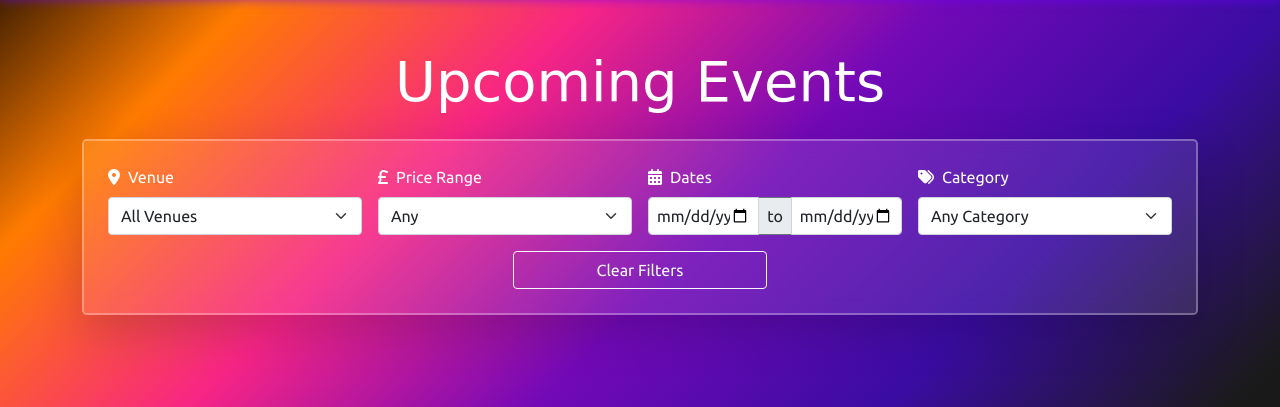
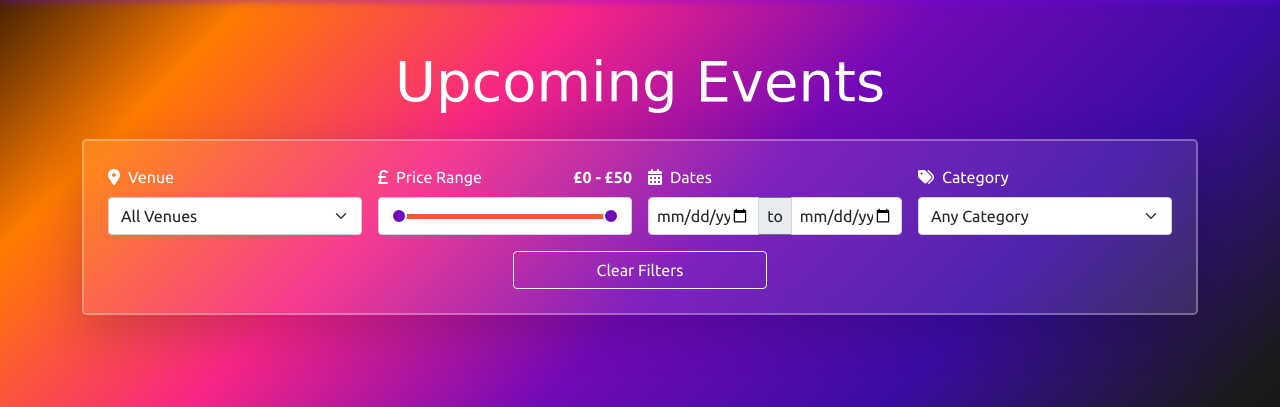
Before and after one commit to Twistar12/WebDev, a Flask app: template templates/events.html in a window 1280 px wide. Shown: the part 97-504 px from the top of the page. Run offline with Flask 3, Linux system fonts and the light colour scheme; the template is opened without the code that fills it: most values are stand-ins (such as "Sample title", 1, 10 or a date in 2020); some libraries are stand-ins or nearby versions; some web fonts are replaced.

Commit message:
Add event card images and implement price range slider for event filtering in events.html

```diff
--- a/templates/events.html
+++ b/templates/events.html
@@ -77,53 +77,65 @@
       transform: scale(1.02);
     }
 
-    /* Range Slider Styling */
+    /* Box to enclose the slider - mimics Bootstrap form fields */
+    .slider-box {
+      display: flex;
+      align-items: center;
+      height: 38px; /* Standard Bootstrap form height */
+      padding: 0 12px;
+      background-color: #fff; /* Match your other fields' background */
+      border: 1px solid #ced4da; /* Standard Bootstrap border */
+      border-radius: 0.25rem;
+      width: 100%;
+    }
+
+    /* Container for the range inputs inside the box */
     .price-input-container {
       width: 100%;
       position: relative;
-      height: 40px;
+      height: 5px; /* Height of the track */
     }
+
     .price-input-container input[type="range"] {
       position: absolute;
       width: 100%;
       height: 5px;
-      top: 50%;
-      transform: translateY(-50%);
+      top: 0;
       background: none;
       pointer-events: none;
       -webkit-appearance: none;
       appearance: none;
     }
-    /* Style the handles for Chrome/Safari */
+
+    /* Styling the handles (thumbs) */
     input[type="range"]::-webkit-slider-thumb {
-      height: 18px;
-      width: 18px;
+      height: 16px;
+      width: 16px;
       border-radius: 50%;
-      background: #f72585; /* BCE Pink */
+      background: #7209b7;
       pointer-events: auto;
       -webkit-appearance: none;
       cursor: pointer;
       border: 2px solid #fff;
-      box-shadow: 0 0 5px rgba(0,0,0,0.3);
     }
-    /* Style the handles for Firefox */
+
     input[type="range"]::-moz-range-thumb {
-      height: 18px;
-      width: 18px;
+      height: 16px;
+      width: 16px;
       border-radius: 50%;
-      background: #f72585;
+      background: #7209b7;
       pointer-events: auto;
       cursor: pointer;
       border: 2px solid #fff;
     }
-    /* The track background */
+
+    /* The visual track line */
     .slider-track {
       width: 100%;
       height: 5px;
       position: absolute;
-      top: 50%;
-      transform: translateY(-50%);
-      background-color: rgba(255,255,255,0.2);
+      top: 0;
+      background-color: #dee2e6; /* Light grey track */
       border-radius: 5px;
     }
   </style>
@@ -151,15 +163,18 @@
       </div>
 
       <div class="col-md-6 col-lg-3">
-        <label for="priceFilter" class="form-label"><i class="fa-solid fa-sterling-sign me-2"></i>Price Range</label>
-        <select class="form-select" name="price_range" id="priceFilter">
-          <option value="">Any</option>
-          <option value="free" {% if request.args.get('price_range') == 'free' %}selected{% endif %}>Free</option>
-          <option value="low" {% if request.args.get('price_range') == 'low' %}selected{% endif %}>£0 - £20</option>
-          <option value="mid" {% if request.args.get('price_range') == 'mid' %}selected{% endif %}>£20 - £50</option>
-          <option value="high" {% if request.args.get('price_range') == 'high' %}selected{% endif %}>£50+</option>
-        </select>
-      </div>
+          <label class="form-label d-flex justify-content-between">
+            <span><i class="fa-solid fa-sterling-sign me-2"></i>Price Range</span>
+            <span id="priceLabel" class="fw-bold">£0 - £50</span>
+          </label>
+          <div class="slider-box">
+            <div class="price-input-container">
+              <div class="slider-track" id="track"></div>
+              <input type="range" id="minPrice" min="0" max="50" value="0" step="5">
+              <input type="range" id="maxPrice" min="0" max="50" value="50" step="5">
+            </div>
+          </div>
+        </div>
 
       <div class="col-md-6 col-lg-3">
         <label for="dateFilter" class="form-label"><i class="fa-solid fa-calendar-days me-2"></i>Dates</label>
@@ -231,13 +246,30 @@
     const dataBridgeText = document.getElementById('events-data-bridge').textContent;
     const fetchedEvents = JSON.parse(dataBridgeText);
 
-    const staticImgPath = "{{ url_for('static', filename='img/venue_carousel/') }}";
+    const staticImgPath = "{{ url_for('static', filename='img/event_cards/') }}";
 
     // Move modal to body to prevent stacking context issues (dark unclickable screen)
     document.body.appendChild(document.getElementById("eventModal"));
 
     // Insert event cards in .container with #eventsContainer
     const container = document.getElementById("eventsContainer");
+
+    // Slider logic
+    const minSlider = document.getElementById("minPrice");
+    const maxSlider = document.getElementById("maxPrice");
+    const track = document.getElementById("track");
+
+    function updateTrack() {
+      const min = parseInt(minSlider.value);
+      const max = parseInt(maxSlider.value);
+
+      // Calculate percentage positions for the track fill
+      const percent1 = (min / minSlider.max) * 100;
+      const percent2 = (max / maxSlider.max) * 100;
+
+      // Update the track background using a linear gradient
+      track.style.background = `linear-gradient(to right, #dee2e6 ${percent1}%, #FC5637 ${percent1}%, #FC5637 ${percent2}%, #dee2e6 ${percent2}%)`;
+    }
 
     function renderEvents(list) {
       container.innerHTML = "";
@@ -325,22 +357,33 @@
 
     function filterEvents() {
       const venue = document.getElementById("venueFilter").value;
-      const price = document.getElementById("priceFilter").value;
       const startDate = document.getElementById("dateFilterStart").value;
       const endDate = document.getElementById("dateFilterEnd").value;
       const category = document.getElementById("categoryFilter").value;
 
+      let minPrice = parseInt(document.getElementById("minPrice").value);
+      let maxPrice = parseInt(document.getElementById("maxPrice").value);
+
+      if (minPrice > maxPrice) { // If sliders cross, swap values and update labels
+        [minPrice, maxPrice] = [maxPrice, minPrice];
+        document.getElementById("minPrice").value = minPrice;
+        document.getElementById("maxPrice").value = maxPrice;
+      }
+
+      updateTrack();
+      // Update label text
+      document.getElementById("priceLabel").textContent = `£${minPrice} - £${maxPrice}`;
+
       let filtered = fetchedEvents;
 
       if (venue) filtered = filtered.filter(e => e.venue === venue); // Check for filters applied and add only those satisfying the filter in 'filtered'
+      if (category) filtered = filtered.filter(e => e.category === category); // Filter events that satisfy the category
 
-      if (price) {
-        // parsefloat converts argument to string, parses it as a floating point number and returns the result or Nan if cannot be converted.
-        if (price === "free") filtered = filtered.filter(e => parseFloat(e.price) === 0);
-        else if (price === "low") filtered = filtered.filter(e => parseFloat(e.price) <= 20 && parseFloat(e.price) > 0);
-        else if (price === "mid") filtered = filtered.filter(e => parseFloat(e.price) > 20 && parseFloat(e.price) <= 50);
-        else if (price === "high") filtered = filtered.filter(e => parseFloat(e.price) > 50);
-      }
+      filtered = filtered.filter(e => {
+        const p = parseFloat(e.price.replace('£', '')); // Remove £ sign and parse price as float for comparison
+        return p >= minPrice && p <= maxPrice; // Check if event price is within selected range
+      });
+
       if (startDate && endDate) {
         filtered = filtered.filter(e => {
           const eventStart = new Date(e.date);
@@ -351,20 +394,26 @@
         });
       }
 
-      if (category) filtered = filtered.filter(e => e.category === category); // Filter events that satisfy the category
-
       renderEvents(filtered); // Render all events populated in 'filtered' that satisfy the following filters
     }
 
+    // Listen for slider input change
+    minSlider.addEventListener("input", filterEvents);
+    maxSlider.addEventListener("input", filterEvents);
+    updateTrack(); // Initialize track on page load
+
     // Add event listener to listen for a value change in the respective ids and apply filterEvents function
     document.getElementById("venueFilter").addEventListener("change", filterEvents);
-    document.getElementById("priceFilter").addEventListener("change", filterEvents);
+    // document.getElementById("priceFilter").addEventListener("change", filterEvents);
     document.getElementById("dateFilterStart").addEventListener("change", filterEvents);
     document.getElementById("dateFilterEnd").addEventListener("change", filterEvents);
     document.getElementById("categoryFilter").addEventListener("change", filterEvents);
 
     document.getElementById("clearFilters").addEventListener("click", () => { // Clear filters button
       document.getElementById("filterForm").reset();
+      document.getElementById("minPrice").value = 0; // Reset price sliders to default
+      document.getElementById("maxPrice").value = 50;
+      document.getElementById("priceLabel").textContent = "£0 - £50"; // Reset price label
       renderEvents(fetchedEvents); // After clearing, render events again this time with no filters applied
     });
 
```
Also changed, not shown: static/img/event_cards/band-showcase.jpg (added), static/img/event_cards/boat.jpg (added), static/img/event_cards/cityvscardiff.jpg (added), static/img/event_cards/drum-bass.jpg (added), static/img/event_cards/modern-art.jpg (added), static/img/event_cards/rave.jpg (added), static/img/event_cards/rock-festival.jpg (added), static/img/event_cards/science-show.jpg (added), static/img/event_cards/the-crucible.jpg (added), static/img/venue_carousel/cityvscardiff.jpg (added).
